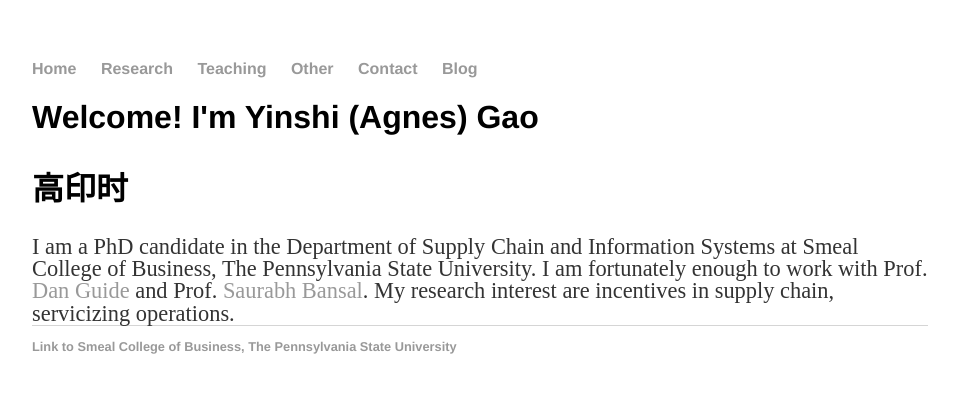
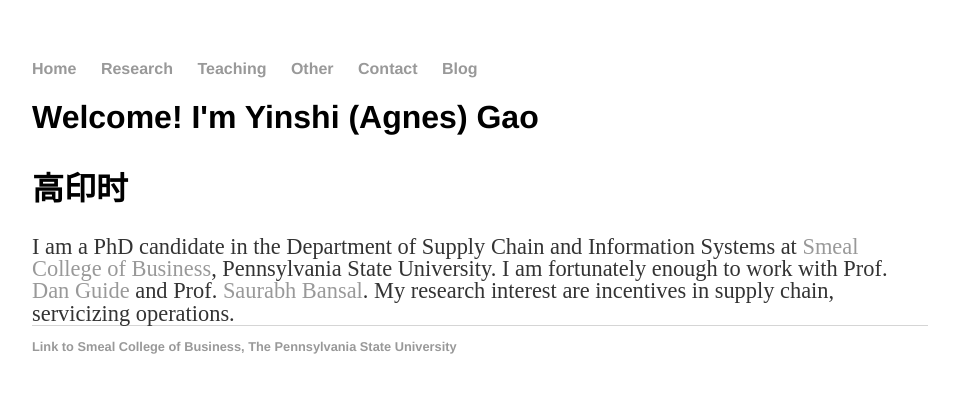
Before and after one commit to yinshi-gao/yinshi-gao.github.io, a Jekyll site: the page built from index.html, in a window 1280 px wide. Shown: the top 393 px of the page, without its empty margins (160-1117 px from the left). Built offline with Jekyll 4.4.1, drawn with Linux system fonts in a browser that asks for light colours.

Commit message:
Update index.html

```diff
--- a/index.html
+++ b/index.html
@@ -4,7 +4,7 @@ title: Yinshi (Agnes) Gao
 ---
 <div class="blurb">
 	<h1>Welcome! I'm Yinshi (Agnes) Gao </h1> <h2>高印时</h2>
-	<p2>I am a PhD candidate in the Department of Supply Chain and Information Systems at Smeal College of Business, The Pennsylvania State University.
+	<p2>I am a PhD candidate in the Department of Supply Chain and Information Systems at <a href="https://www.smeal.psu.edu/">Smeal College of Business</a>, Pennsylvania State University.
 		I am fortunately enough to work with Prof. <a href="http://www.personal.psu.edu/drg16/">Dan Guide</a> and Prof. <a href="https://directory.smeal.psu.edu/sub32">Saurabh Bansal</a>.
 		My research interest are incentives in supply chain, servicizing operations.
 </p2>
```
